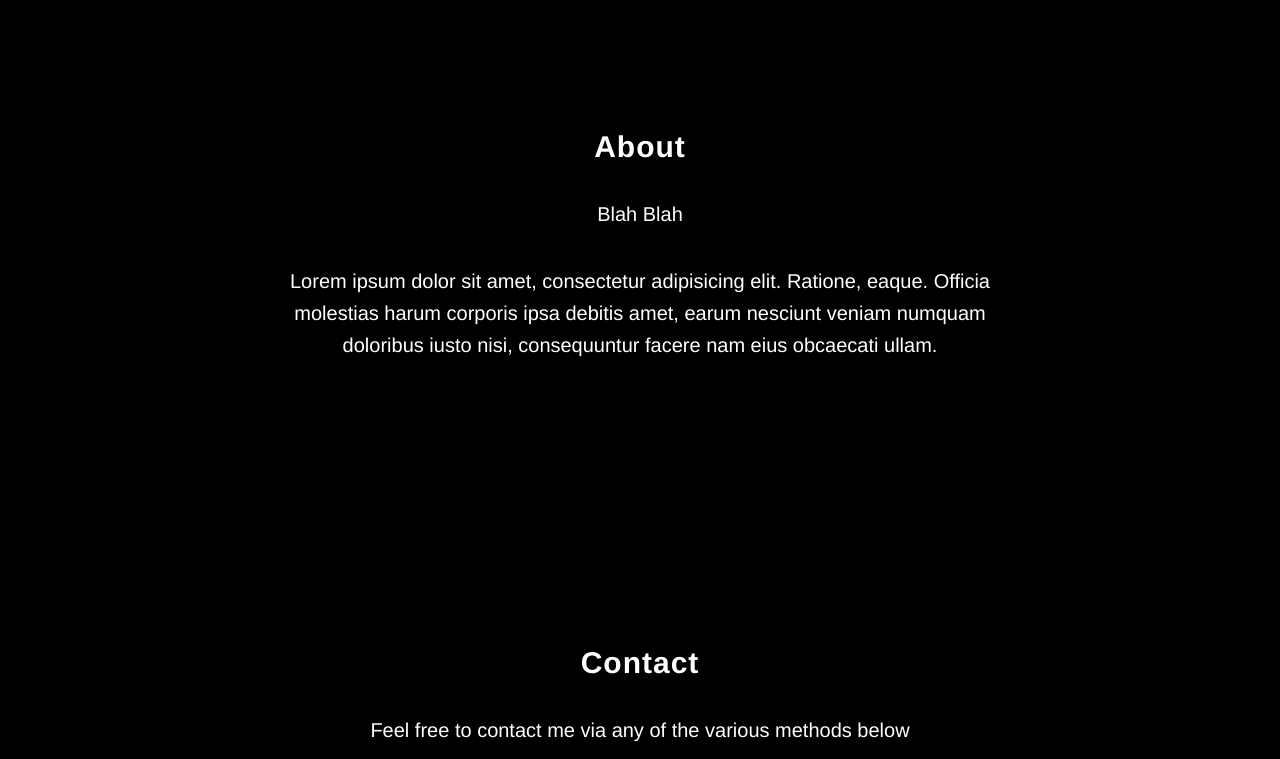
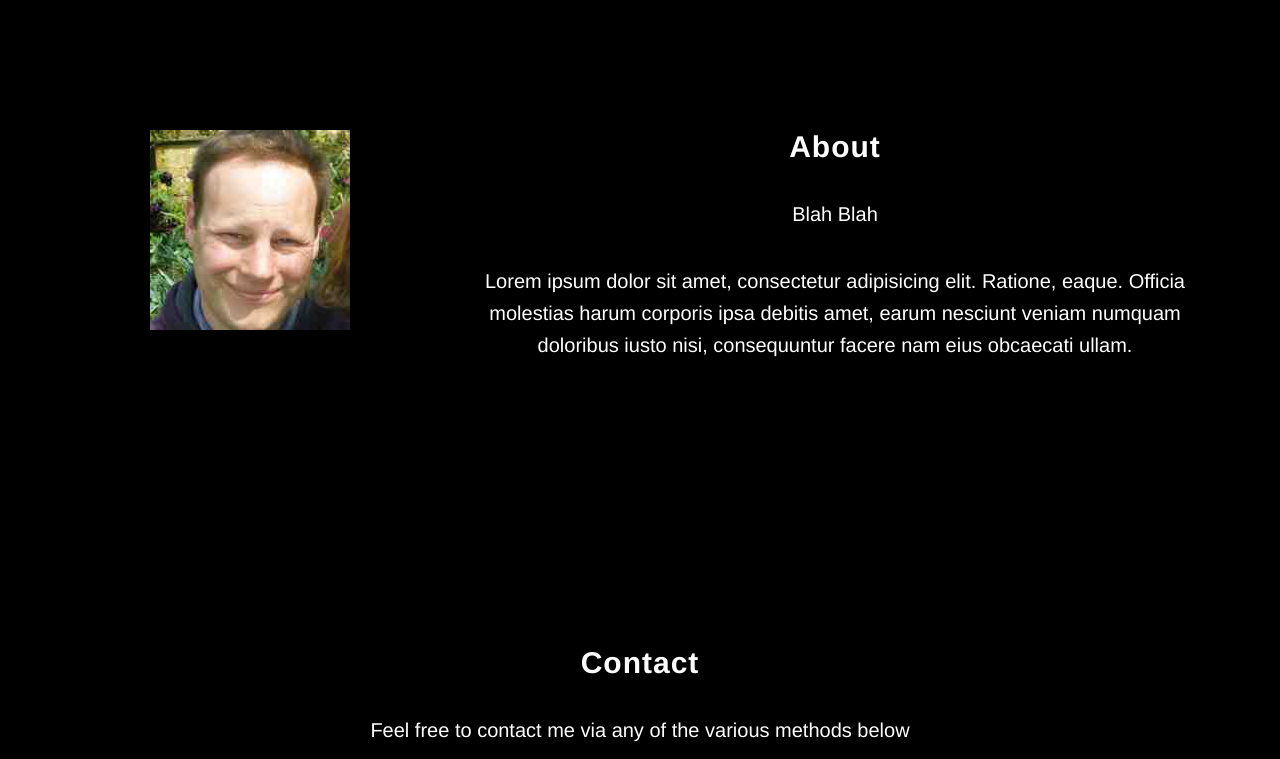
Before and after one commit to Steve4th/Steve4th.github.io, a website: page index.html in a window 1280 px wide. Shown: the part 920-1679 px from the top of the page. Drawn offline with nearby package versions, Linux system fonts and the light colour scheme.

Commit message:
Added avatar image for use in about section

```diff
--- a/index.html
+++ b/index.html
@@ -62,7 +62,10 @@
 
         <section id="about" class="container content-section text-center">
             <div class="row">
-                <div class="col-lg-8 col-lg-offset-2">
+                <div class="col-lg-4">
+                    <img src="img/avatar_200x200.jpg" alt="Steve Forth Avatar" />
+                </div>
+                <div class="col-lg-8">
                     <h2>About</h2>
                     <p>Blah Blah</p>
                     <p> Lorem ipsum dolor sit amet, consectetur adipisicing elit. Ratione, eaque. Officia molestias harum corporis ipsa debitis amet, earum nesciunt veniam numquam doloribus iusto nisi, consequuntur facere nam eius obcaecati ullam.</p>
```
Also changed, not shown: img/avatar_200x200.jpg (added), img/avatar_large.jpg (added).
